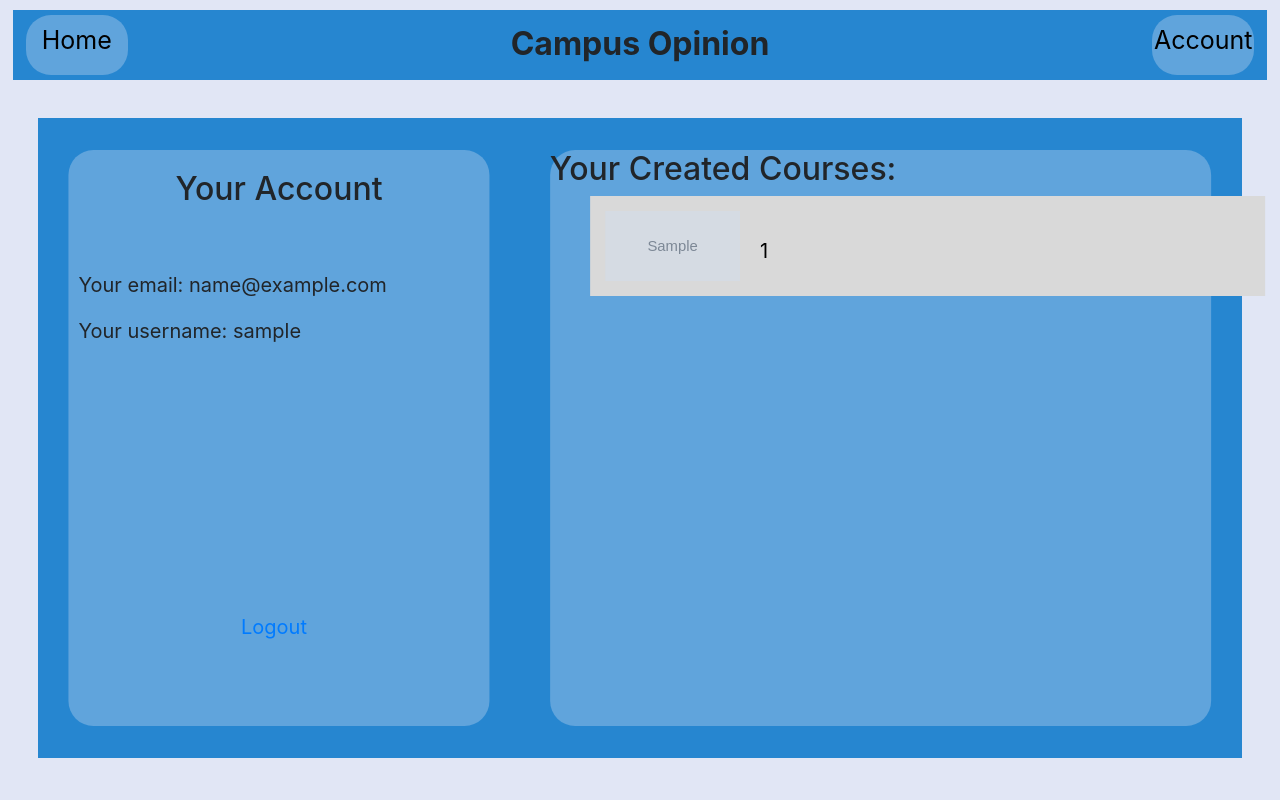
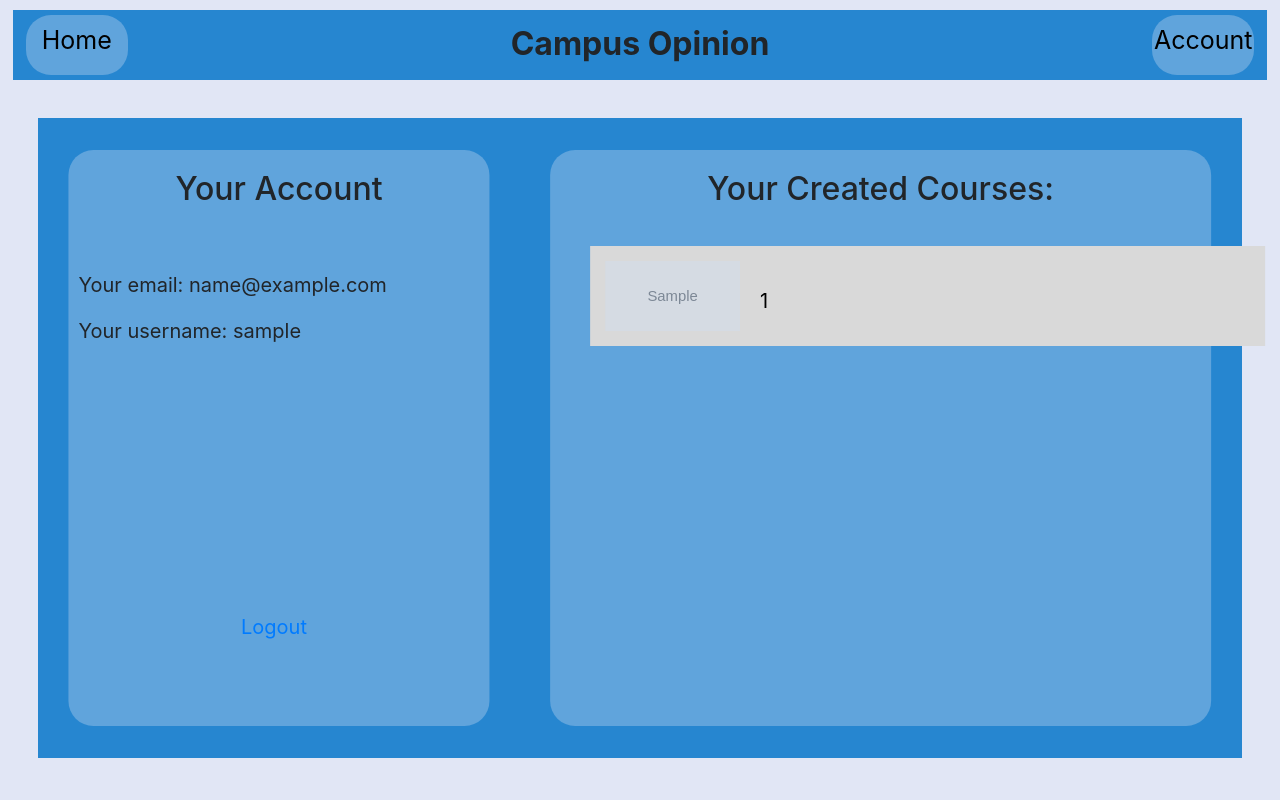
Before and after one commit to mrktrnbll/course-feedback-website-WAD2, a Django app: page /account/ in a window 1280 px wide. Run offline with Django 3.2, Linux system fonts and the light colour scheme; a user stored in the database is signed in; tables that the repository leaves empty hold one stand-in row (values such as "Sample post"); grey boxes marked "Sample" are stand-in pictures; some libraries are stand-ins or nearby versions.

Commit message:
made everything look good

```diff
--- a/static/css/stylesheet.css
+++ b/static/css/stylesheet.css
@@ -203,6 +203,10 @@ h2.center {
     margin-bottom: 50px;
 }
 
+#main_home_box_left #noReviews {
+    margin-left: 100px;
+}
+
 #main_home_box_left #acountTitle{
     margin-top: 20px;
 }
@@ -293,6 +297,12 @@ nav ul {
 
 #main_home_box_right #homeCourseHeading{
     margin-top: 5px;
+}
+
+#main_home_box_right #accountRight{
+    margin-top: 20px;
+    text-align: center;
+    padding-bottom: 30px;
 }
 
 #main_home_box_right #review{
@@ -508,7 +518,7 @@ input[type="file"] {
 #main_body_box_account #submit_register_form {
     border-radius: 25px;
     background: #60a4dc;
-    width: 9vw;
+    width: 10vw;
     left: 118px;
     height: 60px;
     position: absolute;
--- a/templates/course_feedback/course.html
+++ b/templates/course_feedback/course.html
@@ -28,7 +28,7 @@
             {% endfor %}
         </ul>
         {% else %}
-        <strong>No reviews currently in course.</strong>
+        <strong id="noReviews">No reviews currently in course</strong>
         {% endif %}
     {% else %}
     The specified course does not exist
```
